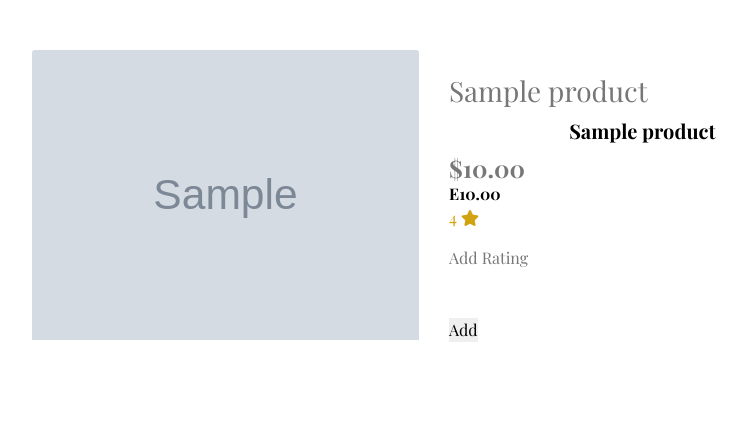
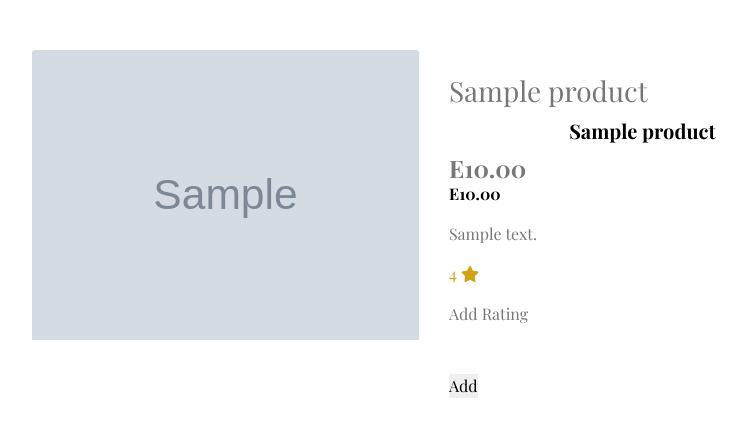
Before and after one commit to johnston9/la-donut, a Django app: page /products/1 in a window 1280 px wide. Shown: the part 154-591 px from the top of the page, without its empty margins (206-952 px from the left). Run offline with Django 3.2, Linux system fonts and the light colour scheme; tables that the repository leaves empty hold one stand-in row (values such as "Sample post"); grey boxes marked "Sample" are stand-in pictures; some libraries are stand-ins or nearby versions; some web fonts are replaced.

Commit message:
add product description

```diff
--- a/products/templates/products/view_item.html
+++ b/products/templates/products/view_item.html
@@ -33,11 +33,12 @@
                 <small class="mb-0 text-left">Shop Price E{{ product.shop_price }}</small>
                 {% endif %}-->
                 {% if product.web_price %}
-                <h4 class="mb-0 text-left font-weight-bold">${{ product.web_price }}</h4>
+                <h4 class="mb-0 text-left font-weight-bold">E{{ product.web_price }}</h4>
                 <p class="text-black font-weight-bold mb-0 text-left">E{{ product.web_price }}</p>
                 {% else %}
                 <p class="text-black font-weight-bold mb-0 text-left"> E{{ product.product.web_for_6_price }}</p>
                 {% endif %}
+                <p class="mt-3">{{ product.description }}</p>
                 {% if product.rating %}
                     <p class="text-gold">{{ product.rating }} <i class="fas fa-star"></i></p>
                 {% else %}
```
